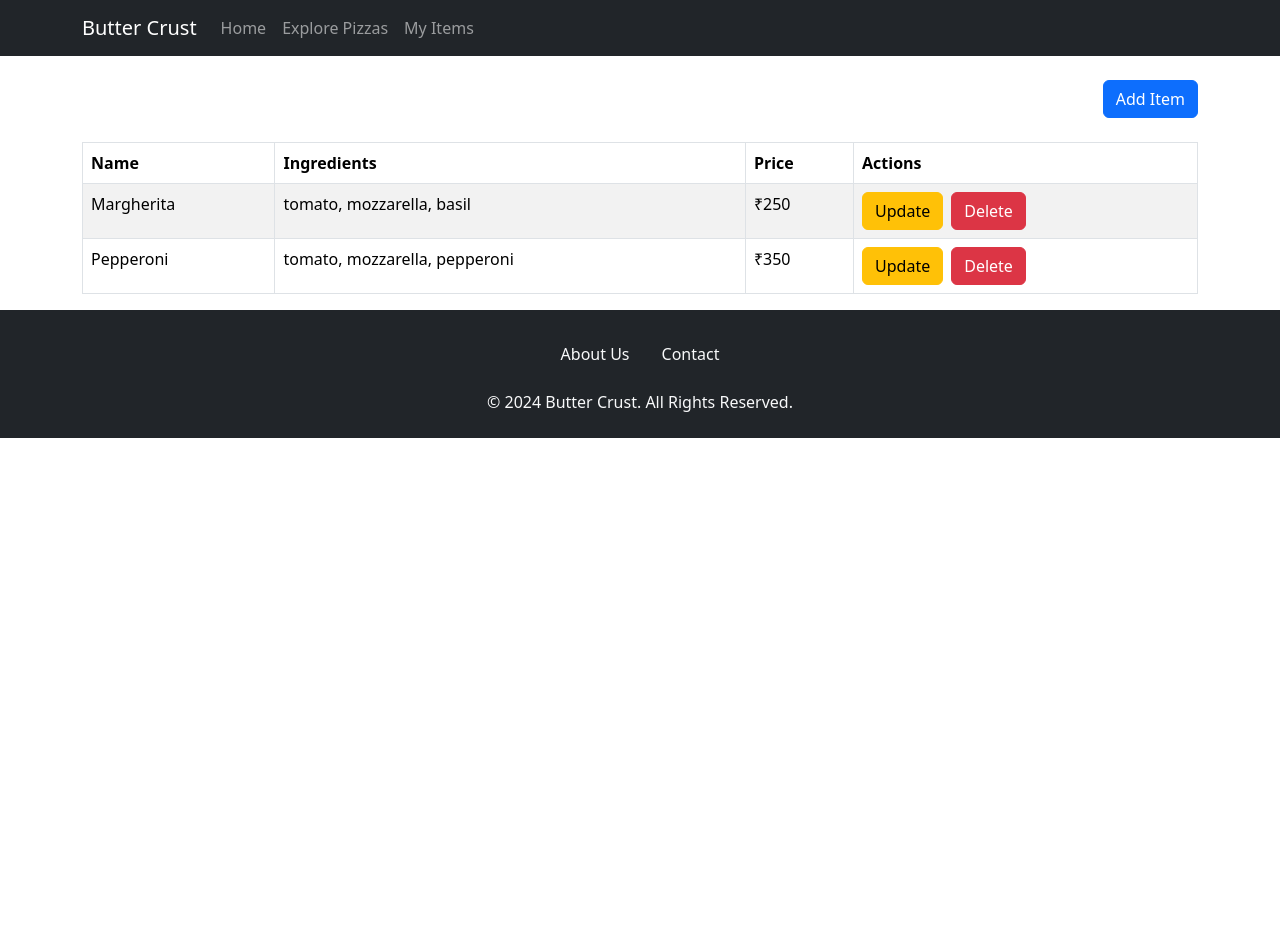
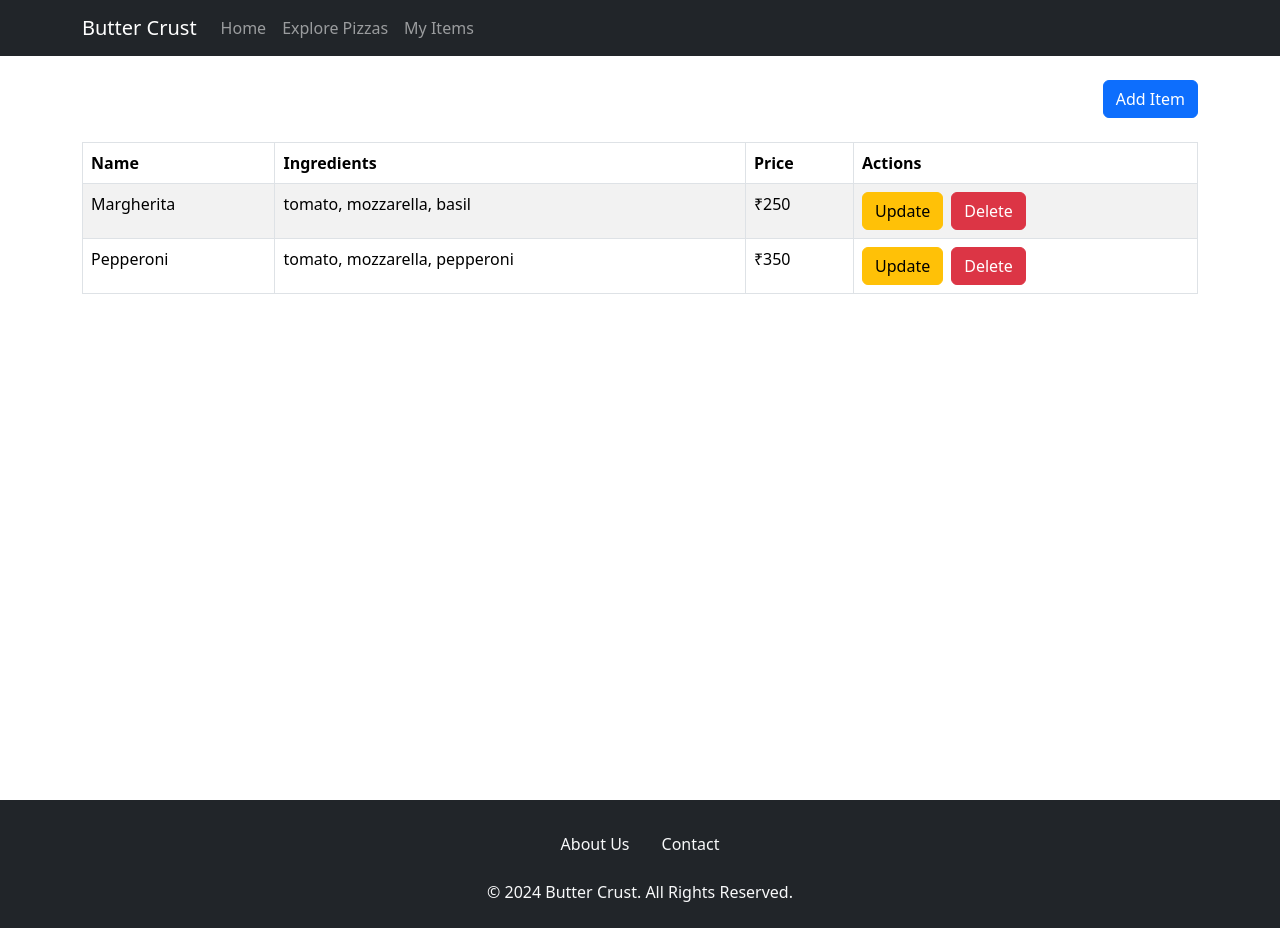
Before and after one commit to Meet-301/pizzastore, a React (Create React App) app: page /myitems in a window 1280 px wide. Before the commit the page ends 800 px from the top, so only its background shows below. Built offline with nearby package versions, Linux system fonts and the light colour scheme; data requests are answered from the project's data file.

Commit message:
Aug 11, 2024, 8:46 AM

```diff
--- a/src/App.css
+++ b/src/App.css
@@ -1,19 +1,19 @@
 /* App.css */
-html, body {
+html,
+body {
     margin: 0;
     padding: 0;
     height: 100%;
-  }
+}
 
-  body {
+.App {
     display: flex;
     flex-direction: column;
-  }
+    min-height: 100vh;
+    /* Ensure the App container takes up at least the full height of the viewport */
+}
 
-  .App {
+.content {
     flex: 1;
-  }
-
-  footer {
-    margin-top: auto;
-  }
+    /* Takes up remaining space to push the footer to the bottom */
+}
--- a/src/App.js
+++ b/src/App.js
@@ -9,12 +9,14 @@ import DeleteItem from './components/DeleteItem';
 import MyNavbar from './components/Navbar';
 import Footer from './components/Footer';
 import About from './components/About';
+import './App.css'; // Ensure this CSS file is imported
 
 function App() {
     return (
         <Router>
             <div className="App">
                 <MyNavbar />
+                <div className="content">
                     <Routes>
                         <Route path="/" element={<Home />} />
                         <Route path="/items" element={<DisplayAllItems />} />
@@ -25,9 +27,9 @@ function App() {
                         <Route path="/delete/:id" element={<DeleteItem />} />
                     </Routes>
                 </div>
-            <Footer />
+            </div>
+            <Footer /> {/* Place the Footer component outside the Router */}
         </Router>
-
     );
 }
 
```
Lines whose indentation alone changed are shown as unchanged.
